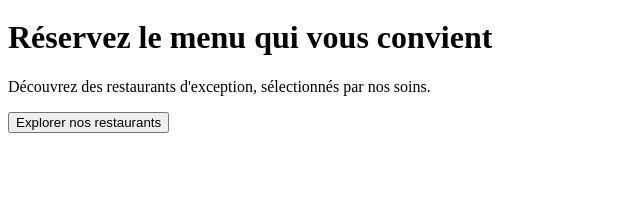
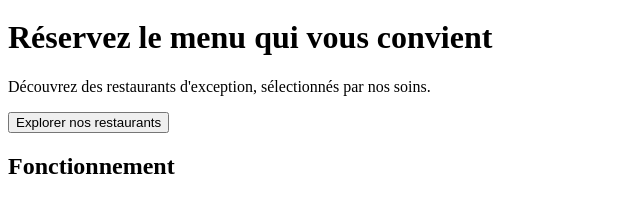
Before and after one commit to michaelaubrydesign/OC-Projet4, a plain HTML site: page index.html in a window 1280 px wide. Shown: the part 100-312 px from the top of the page, without its empty margins (0-640 px from the left). Drawn offline with Linux system fonts and the light colour scheme; a web font is replaced by a local one.

Commit message:
Début de la div functioning de la home

```diff
--- a/index.html
+++ b/index.html
@@ -30,6 +30,10 @@
             <p>Découvrez des restaurants d'exception, sélectionnés par nos soins.</p>
             <button type="button">Explorer nos restaurants</button>
         </div>
+        <div class="functioning">
+            <h2>Fonctionnement</h2>
+        </div>
+
     </main>
 
     <footer>
--- a/sass/base/_base.scss
+++ b/sass/base/_base.scss
@@ -7,4 +7,4 @@
 
 body {
     background-color: #F7F7F7;
-}
+    }
--- a/sass/base/_typography.scss
+++ b/sass/base/_typography.scss
@@ -7,4 +7,13 @@ body {
 h1 {
     font-size:40px;
     font-weight:700;
+
+    @include mobile-only {
+        font-size:24px;
+    }
 }
+
+h2 {
+    font-size:24px;
+    font-weight: 700;
+}
--- a/sass/layout/_hero.scss
+++ b/sass/pages/_home.scss
@@ -3,6 +3,10 @@
     flex-direction: column;
     padding:40px 0px;
     gap:20px;
+
+    @include mobile-only {
+        margin-right: 20px;
+    }
     h1 {
         text-align:center;
     }
@@ -17,3 +21,11 @@
         margin:auto;
     }
 }
+
+.functioning {
+    padding: 30px 0px;
+
+    @include mobile-only {
+        margin:20px;
+    }
+}
```
Also changed, not shown: sass/main.scss (+4 -4 lines).
